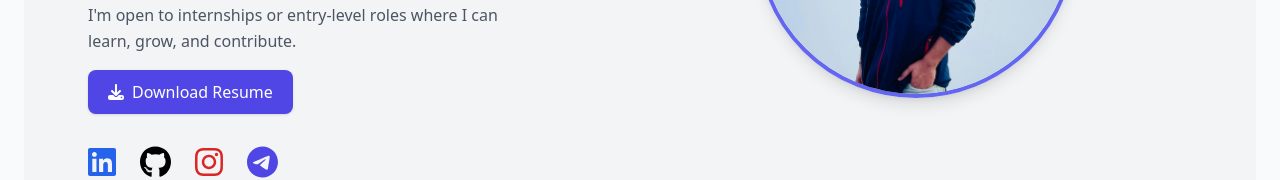
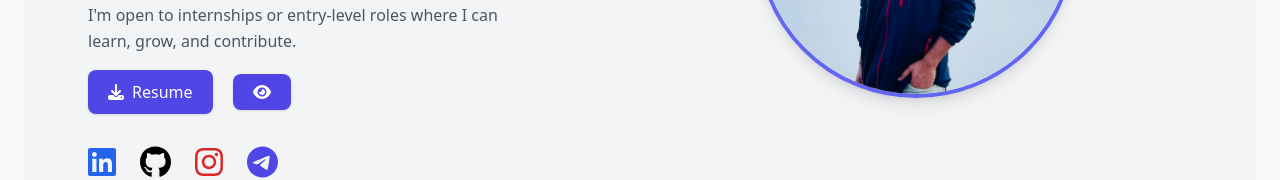
Before and after one commit to hardik-gojiya/hardik-gojiya, a React (Vite) app: page / in a window 1280 px wide. Shown: the part 550-730 px from the top of the page. Built offline with nearby package versions, Linux system fonts and the light colour scheme; the HTML template or start-up script is replaced by a standard one.

Commit message:
resume see on site

```diff
--- a/package.json
+++ b/package.json
@@ -18,8 +18,10 @@
     "@fortawesome/react-fontawesome": "^0.2.2",
     "@tailwindcss/vite": "^4.0.4",
     "dotenv": "^16.4.7",
+    "pdfjs-dist": "^5.3.31",
     "react": "^18.3.1",
     "react-dom": "^18.3.1",
+    "react-pdf": "^10.0.1",
     "react-router-dom": "^7.6.3"
   },
   "devDependencies": {
--- a/src/Components/Home.jsx
+++ b/src/Components/Home.jsx
@@ -1,6 +1,6 @@
-import React from "react";
+import React, { useState } from "react";
 import { FontAwesomeIcon } from "@fortawesome/react-fontawesome";
-import { faDownload } from "@fortawesome/free-solid-svg-icons";
+import { faDownload, faEye } from "@fortawesome/free-solid-svg-icons";
 import {
   faGithub,
   faLinkedin,
@@ -9,6 +9,7 @@ import {
 } from "@fortawesome/free-brands-svg-icons";
 
 function Home() {
+  const [showResume, setShowResume] = useState(false);
   return (
     <div className="flex flex-col-reverse md:flex-row items-center justify-around px-6 md:px-16 py-10 bg-gray-100 dark:bg-gray-900 min-h-screen transition-colors duration-300">
       <div className="text-center md:text-left space-y-4 md:w-1/2">
@@ -42,8 +43,20 @@ function Home() {
           className="inline-flex items-center gap-2 px-5 py-2.5 text-white bg-indigo-600 hover:bg-indigo-700 rounded-lg shadow transition duration-300"
         >
           <FontAwesomeIcon icon={faDownload} />
-          Download Resume
+          Resume
         </a>
+        <button
+          title="See Resume"
+          onClick={() => {
+            setShowResume(!showResume);
+          }}
+          className="inline-flex items-center gap-2 mx-5 px-5 py-2.5
+             bg-indigo-600 hover:bg-indigo-700
+             text-white dark:text-white
+             rounded-lg shadow transition duration-300"
+        >
+          <FontAwesomeIcon icon={faEye} />
+        </button>
 
         <div className="flex justify-center md:justify-start gap-6 pt-4 text-indigo-600 dark:text-indigo-400">
           <a
@@ -104,6 +117,24 @@ function Home() {
           className="w-60 h-60 md:w-80 md:h-80 rounded-full object-cover shadow-lg border-4 border-indigo-500"
         />
       </div>
+      {showResume && (
+        <div className="fixed inset-0 bg-black bg-opacity-70 flex justify-center items-center z-50 p-2">
+          <div className="bg-white w-full md:w-4/5 h-[90vh] md:h-[80vh] p-4 rounded shadow-lg relative overflow-hidden">
+            <button
+              className="absolute top-2 right-1 text-red-400 text-2xl font-bold z-10"
+              onClick={() => setShowResume(false)}
+            >
+              &times;
+            </button>
+            <iframe
+              src="https://docs.google.com/gview?url=https://raw.githubusercontent.com/hardik-gojiya/hardik-gojiya/main/public/Copy-of-Hardik-gojiya-resume.pdf&embedded=true"
+              className="w-full h-full md:h-[80vh]"
+              style={{ border: "none" }}
+              title="Resume Preview"
+            />
+          </div>
+        </div>
+      )}
     </div>
   );
 }
```
Also changed, not shown: public/resume1.png (deleted), 1 other file (tests, documents, lock files or other folders).
